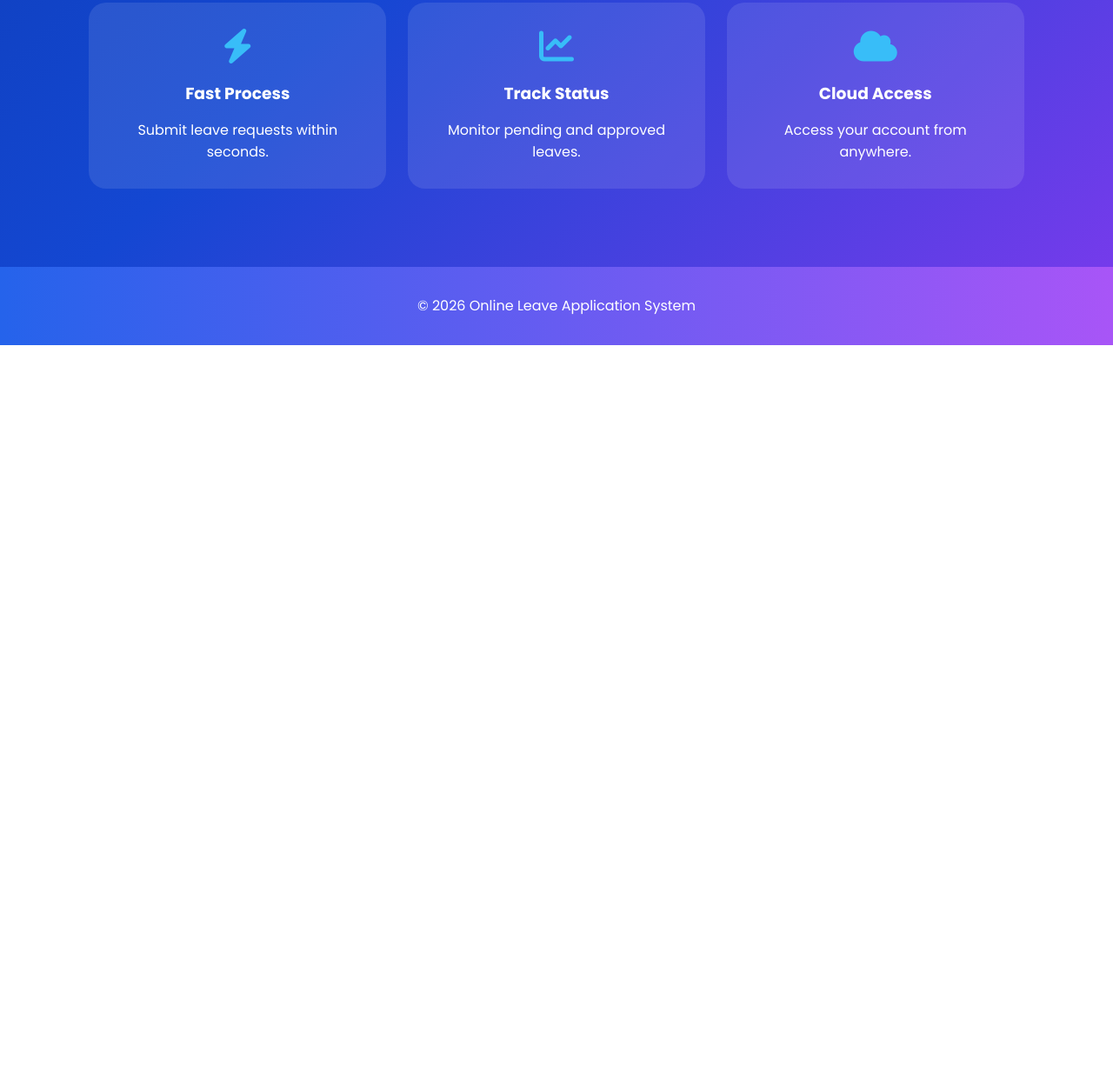
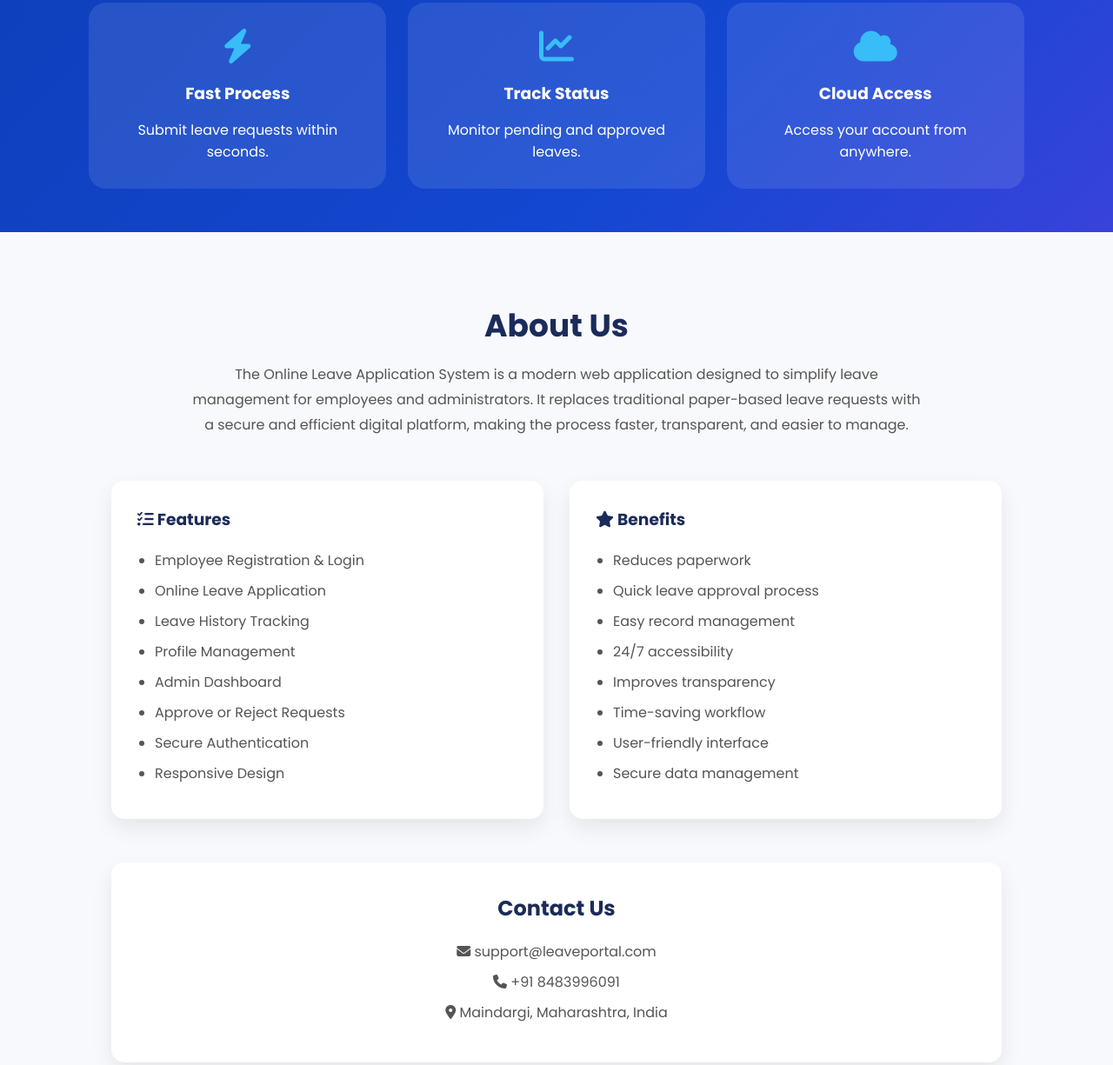
Before and after one commit to halimajidge-sudo/practice, a plain HTML site: page index.html in a window 1280 px wide. Shown: the part 861-2086 px from the top of the page at 87% size. Before the commit the page ends 1258 px from the top, so only its background shows below. Drawn offline with Linux system fonts and the light colour scheme.

Commit message:
Updated project

```diff
--- a/index.html
+++ b/index.html
@@ -21,7 +21,7 @@
         </div>
 
         <nav>
-            <a href="#">Home</a>
+            <a href="dashboard.html">Home</a>
             <a href="login.html">Login</a>
             <a href="register.html">Register</a>
         </nav>
@@ -41,7 +41,7 @@
 
             <div class="buttons">
                 <a href="register.html" class="btn">Get Started</a>
-                <a href="#" class="btn2">Learn More</a>
+                <a href="#about" class="btn2">Learn More</a>
             </div>
         </div>
 
@@ -94,6 +94,63 @@
 
     </section>
 
+    <section id="about" class="info-section">
+
+    <div class="section-title">
+        <h2>About Us</h2>
+        <p>
+            The Online Leave Application System is a modern web application designed
+            to simplify leave management for employees and administrators. It replaces
+            traditional paper-based leave requests with a secure and efficient digital
+            platform, making the process faster, transparent, and easier to manage.
+        </p>
+    </div>
+
+    <div class="info-grid">
+
+        <div class="info-card">
+            <h3><i class="fa-solid fa-list-check"></i> Features</h3>
+            <ul>
+                <li>Employee Registration & Login</li>
+                <li>Online Leave Application</li>
+                <li>Leave History Tracking</li>
+                <li>Profile Management</li>
+                <li>Admin Dashboard</li>
+                <li>Approve or Reject Requests</li>
+                <li>Secure Authentication</li>
+                <li>Responsive Design</li>
+            </ul>
+        </div>
+
+        <div class="info-card">
+            <h3><i class="fa-solid fa-star"></i> Benefits</h3>
+            <ul>
+                <li>Reduces paperwork</li>
+                <li>Quick leave approval process</li>
+                <li>Easy record management</li>
+                <li>24/7 accessibility</li>
+                <li>Improves transparency</li>
+                <li>Time-saving workflow</li>
+                <li>User-friendly interface</li>
+                <li>Secure data management</li>
+            </ul>
+        </div>
+
+    </div>
+
+    <div class="contact-box">
+        <h2>Contact Us</h2>
+
+        <p><i class="fa-solid fa-envelope"></i> support@leaveportal.com</p>
+
+        <p><i class="fa-solid fa-phone"></i> +91 8483996091</p>
+
+        <p><i class="fa-solid fa-location-dot"></i> Maindargi, Maharashtra, India</p>
+
+    </div>
+
+</section>
+
     <footer>
         <p>
             © 2026 Online Leave Application System
--- a/style.css
+++ b/style.css
@@ -212,3 +212,79 @@ footer{
     background:black;
     color:rgb(7, 207, 252);
 }
+
+html{
+    scroll-behavior: smooth;
+}
+
+/* ---------- About Section ---------- */
+
+.info-section{
+    padding:80px 10%;
+    background:#f8f9fc;
+}
+
+.section-title{
+    text-align:center;
+    margin-bottom:50px;
+}
+
+.section-title h2{
+    font-size:36px;
+    color:#1b2b5a;
+    margin-bottom:15px;
+}
+
+.section-title p{
+    max-width:850px;
+    margin:auto;
+    line-height:1.8;
+    color:#555;
+}
+
+.info-grid{
+    display:grid;
+    grid-template-columns:repeat(auto-fit,minmax(300px,1fr));
+    gap:30px;
+    margin-top:40px;
+}
+
+.info-card{
+    background:#fff;
+    padding:30px;
+    border-radius:15px;
+    box-shadow:0 10px 25px rgba(0,0,0,.08);
+}
+
+.info-card h3{
+    margin-bottom:20px;
+    color:#1b2b5a;
+}
+
+.info-card ul{
+    padding-left:20px;
+}
+
+.info-card li{
+    margin-bottom:10px;
+    color:#555;
+}
+
+.contact-box{
+    margin-top:50px;
+    text-align:center;
+    background:#fff;
+    padding:35px;
+    border-radius:15px;
+    box-shadow:0 10px 25px rgba(0,0,0,.08);
+}
+
+.contact-box h2{
+    margin-bottom:20px;
+    color:#1b2b5a;
+}
+
+.contact-box p{
+    margin:10px 0;
+    color:#555;
+}
```
